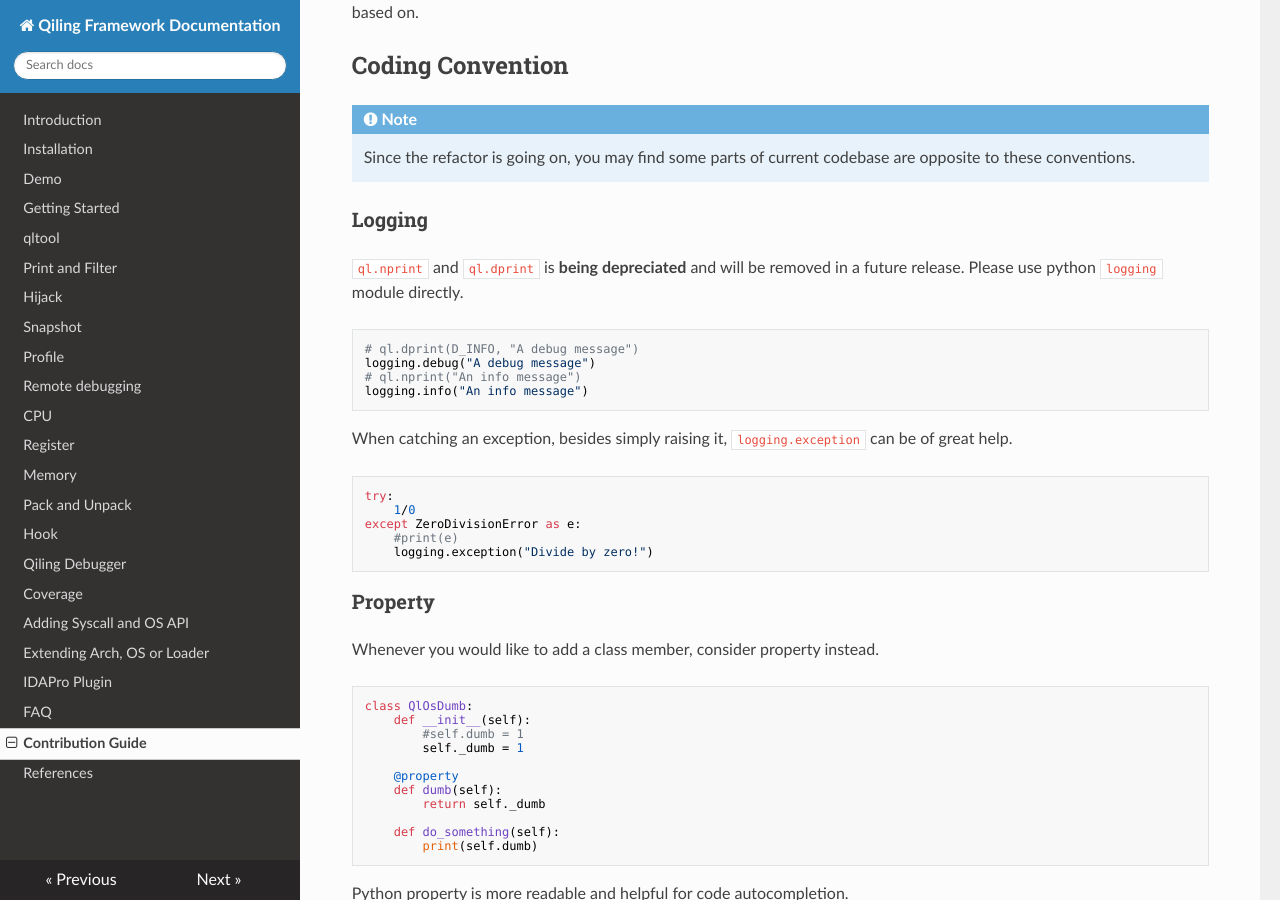
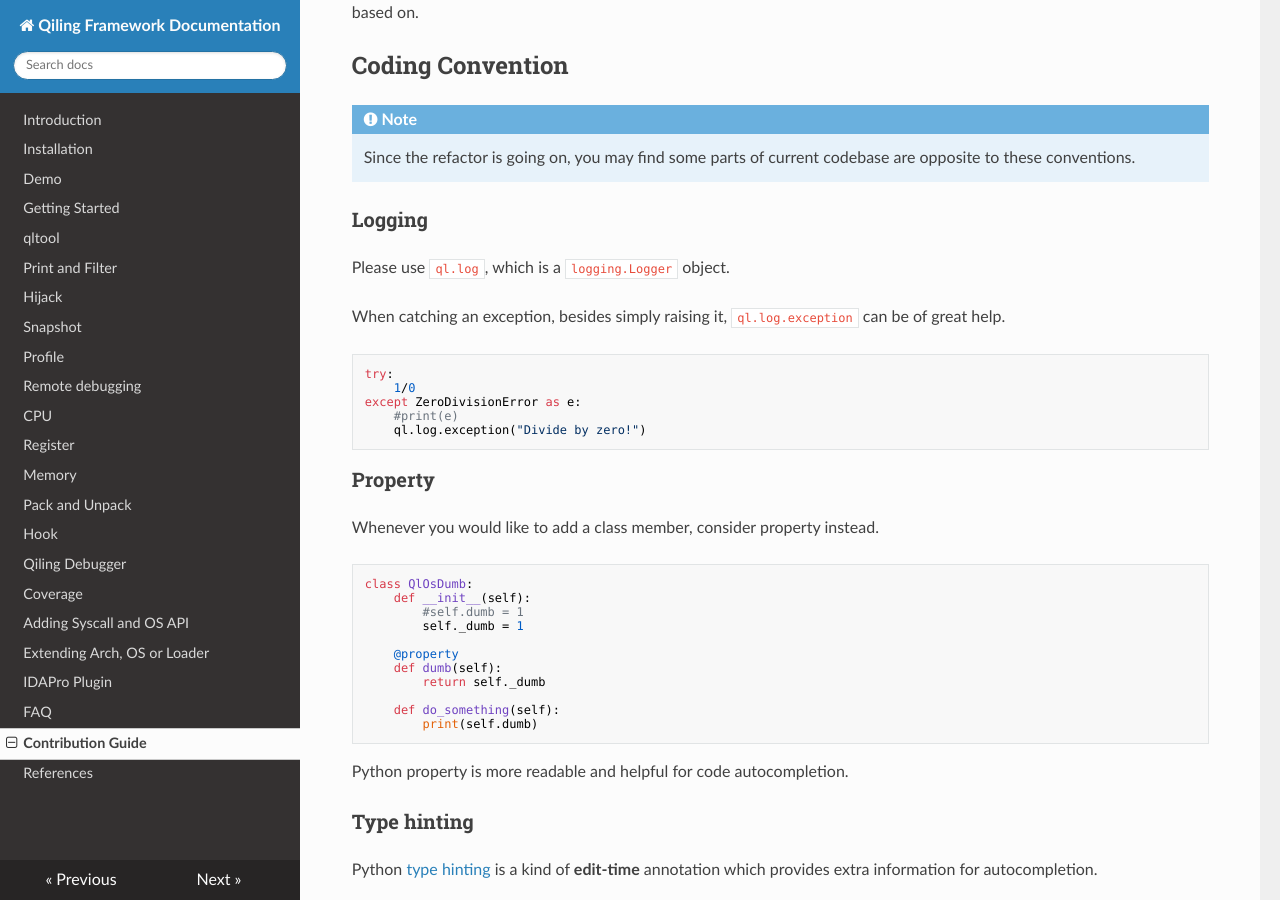
Before and after one commit to qilingframework/rtfd.io, an MkDocs documentation site: the page built from docs/contribution.md, in a window 1280 px wide and 900 px high, scrolled down 858 px. Built offline with MkDocs 1.6.1, drawn with Linux system fonts in a browser that asks for light colours; nearby versions of some CDN libraries.

Commit message:
Update contribution.md

````diff
--- a/docs/contribution.md
+++ b/docs/contribution.md
@@ -37,23 +37,16 @@ In Qiling Framework, dev branch means new features, new fixes and testing functi
 
 ### Logging
 
-`ql.nprint` and `ql.dprint` is **being depreciated** and will be removed in a future release. Please use python `logging` module directly.
+Please use `ql.log`, which is a `logging.Logger` object.
 
-```python
-# ql.dprint(D_INFO, "A debug message")
-logging.debug("A debug message")
-# ql.nprint("An info message")
-logging.info("An info message")
-```
-
-When catching an exception, besides simply raising it, `logging.exception` can be of great help.
+When catching an exception, besides simply raising it, `ql.log.exception` can be of great help.
 
 ```python
 try:
     1/0
 except ZeroDivisionError as e:
     #print(e)
-    logging.exception("Divide by zero!")
+    ql.log.exception("Divide by zero!")
 ```
 
 ### Property
````
